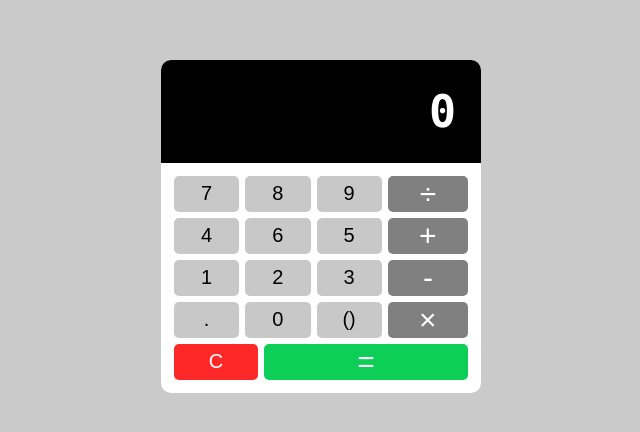
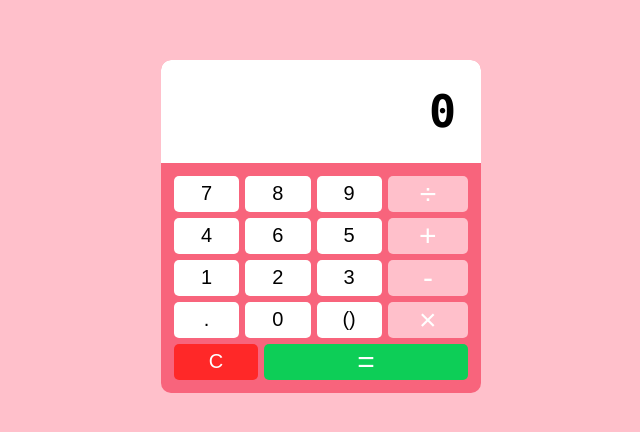
Before and after one commit to SafiaMaani/Mini-Calculatrice, a plain HTML site: page index.html in a window 1280 px wide. Shown: the part 174-606 px from the top of the page, without its empty margins (319-959 px from the left). Drawn offline with Linux system fonts and the light colour scheme.

Commit message:
chagement du bg Color

```diff
--- a/script.js
+++ b/script.js
@@ -1,6 +1,14 @@
 const ecran = document.querySelector('h1');
 const inputBtns = document.querySelectorAll('button');
 const clearBtn = document.getElementById('clear-btn');
+
+const calcule = {
+    '/': (premierNbr, valeurSuivante) => premierNbr / valeurSuivante,
+    '*': (premierNbr, valeurSuivante) => premierNbr * valeurSuivante,
+    '+': (premierNbr, valeurSuivante) => premierNbr + valeurSuivante,
+    '-': (premierNbr, valeurSuivante) => premierNbr - valeurSuivante,
+    '=': (premierNbr, valeurSuivante) => valeurSuivante
+}
 
 let premierNbr = 0;
 let operateur = '';
@@ -30,14 +38,6 @@ function addDecimal() {
     }
 }
 
-const calcule = {
-    '/': (premierNbr, valeurSuivante) => premierNbr / valeurSuivante,
-    '*': (premierNbr, valeurSuivante) => premierNbr * valeurSuivante,
-    '+': (premierNbr, valeurSuivante) => premierNbr + valeurSuivante,
-    '-': (premierNbr, valeurSuivante) => premierNbr - valeurSuivante,
-    '=': (premierNbr, valeurSuivante) => valeurSuivante
-}
-
 function operations(operation) {
     const valeurActuelle = Number(ecran.textContent);
     if (operateur && valeurSuivante) {
@@ -48,7 +48,6 @@ function operations(operation) {
         premierNbr = valeurActuelle;
     } else {
         const calculation = calcule[operateur](premierNbr, valeurActuelle);
-        // console.log('calculation', calculation)
         ecran.textContent = calculation;
         premierNbr = calculation;
     }
--- a/style.css
+++ b/style.css
@@ -4,17 +4,15 @@ body {
   display: flex;
   justify-content: center;
   align-items: center;
-  background-color: rgb(202, 202, 202);
+  background-color: pink;
 }
 .body {
-  background: white;
+  background: rgb(248, 100, 124);
   width: 25%;
   border-radius: 10px;
 }
-/* Display */
 .ecran {
-  background: black;
-  color: white;
+  background: white;
   display: flex;
   align-items: center;
   justify-content: flex-end;
@@ -27,7 +25,6 @@ body {
   font-family: "Lucida Console", sans-serif;
   overflow-x: auto;
 }
-/* Buttons */
 .buttons {
   display: flex;
   flex-wrap: wrap;
@@ -38,19 +35,16 @@ button {
   margin: 1%;
   font-size: 20px;
   border: none;
-  background: rgb(200, 200, 200);
+  background: white;
   border-radius: 5px;
   cursor: pointer;
 }
 button:hover {
   background-color: rgb(199, 143, 252);
 }
-/* button:active {
-  transform: translateY(1px);
-} */
 .operation {
   flex: 25%;
-  background: grey;
+  background: pink;
   color: white;
   font-size: 30px;
 }
```
